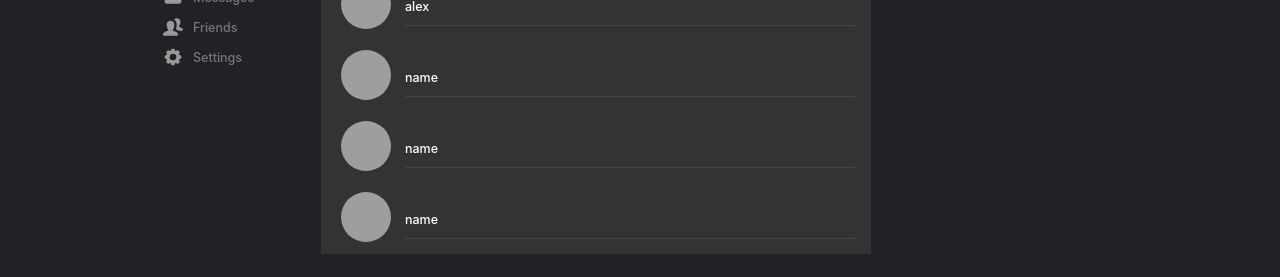
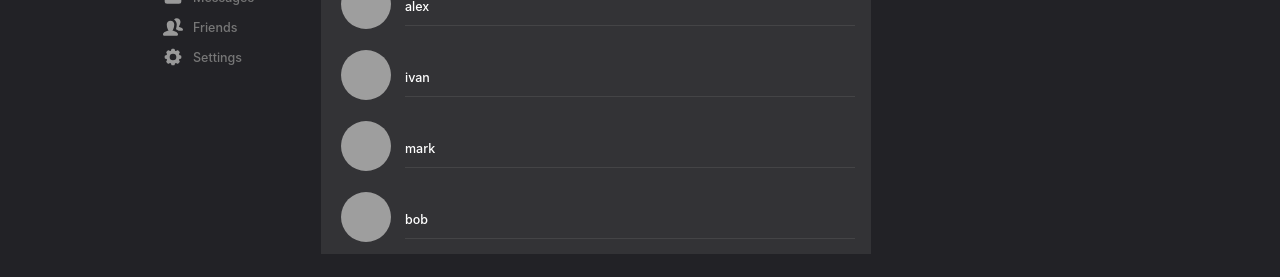
Before and after one commit to embracetheradiance/new-social-network, a React (Create React App) app: page /messages in a window 1280 px wide. Shown: the part 142-419 px from the top of the page. Built offline with nearby package versions, Linux system fonts and the light colour scheme; grey boxes are pictures that could not be loaded.

Commit message:
Add state and AddPost func

```diff
--- a/src/App.js
+++ b/src/App.js
@@ -3,12 +3,13 @@ import Header from './components/header';
 import MainPage from './components/main-page';
 
 
-function App() {
+function App(props) {
+
   return (
     <div>
       <body style={{backgroundColor:'#222226',height:'100vh'}}>
         <Header />
-        <MainPage />
+        <MainPage state={props.state}/>
       </body>
 
     </div>
--- a/src/components/chat.jsx
+++ b/src/components/chat.jsx
@@ -3,7 +3,22 @@ import File from '../images/file.svg'
 import Send from '../images/send.svg'
 import { NavLink } from 'react-router-dom';
 import Msg from './msg';
+import React from 'react';
 const Chat = () =>{
+    let messages =[
+
+    ]
+
+    let GetMsg = React.createRef()
+
+    let GetMessages = () =>{
+        let msg = GetMsg.current.value
+        let Message = {
+            msg:msg
+        }
+        messages.push(Message)
+    }
+
     return(
         <div className="chat">
             <div className="chat-header">
@@ -24,7 +39,7 @@ const Chat = () =>{
                 </div>
             </div>
             <div className="chat-body">
-                <Msg />
+               {messages.map(el=><Msg message={el.msg} />)}
             </div>
             <div className="chat-input">
                 <div className="chat-media">
@@ -32,10 +47,10 @@ const Chat = () =>{
                 </div>
                 {/* <div className="chat-textarea" contentEditable='true' role='textbox' data-placeholder='Write a message' aria-multiline='true'></div> */}
                 <div className="chat-textarea">
-                    <input placeholder='Write a message...'></input>
+                    <input ref={GetMsg} placeholder='Write a message...'></input>
                 </div>
                 <div className="chat-send-btn">
-                    <img src={Send} alt="" />
+                    <img onClick={GetMessages} src={Send} alt="" />
                 </div>
             </div>
 
--- a/src/components/main-page.jsx
+++ b/src/components/main-page.jsx
@@ -1,10 +1,12 @@
 import { BrowserRouter, Route } from "react-router-dom"
 import Chat from "./chat";
+
 import Messages from "./messages";
 import News from "./news"
 import SideBar from "./sidebar"
 
-const MainPage = () =>{
+
+const MainPage = (props) =>{
     return(
         <div className='main-page' style={{ width: '966px', margin: '0 auto', display: 'flex' }}>
             <BrowserRouter>
@@ -12,8 +14,8 @@ const MainPage = () =>{
                 <div className="page-body" style={{ width: '795px' }}>
 
                     <Route path='/me' component=''></Route>
-                    <Route path='/messages' component={Messages}></Route>
-                    <Route path='/news' component={News}></Route>
+                    <Route path='/messages' render={ () => <Messages dialogData={props.state.dialogData}/>}></Route>
+                    <Route path='/news' render={() => (<News state={props.state} />)}></Route>
                     <Route path='/chat/alex' component={Chat} ></Route>
 
 
--- a/src/components/messages.jsx
+++ b/src/components/messages.jsx
@@ -1,16 +1,16 @@
 import "../styles/messages.css"
 import Dialog from "./dialog"
-const Messages = () => {
+const Messages = (props) => {
+
+    let DialogElement = props.dialogData.map(dlg => <Dialog name={dlg.name} />)
+
     return(
         <div className="dialogs">
             <div className="search-dial">
                 <input placeholder='Search'/>
             </div>
             <ul className='_dialogs'>
-                <Dialog name='alex' />
-                <Dialog name='name'/>
-                <Dialog name='name'/>
-                <Dialog name='name'/>
+                {DialogElement}
             </ul>
         </div>
     );
--- a/src/components/msg.jsx
+++ b/src/components/msg.jsx
@@ -1,5 +1,5 @@
 import '../styles/msg.css'
-const Msg = () =>{
+const Msg = (props) =>{
     return(
         <div className="chat-contain">
             <div className="chat--avatar">
@@ -10,7 +10,7 @@ const Msg = () =>{
                     <span>name</span>
                 </div>
                 <div className="chat-msg">
-                    <span>first message</span>
+                    <span>{props.message}</span>
                 </div>
 
             </div>
--- a/src/components/news.jsx
+++ b/src/components/news.jsx
@@ -1,23 +1,45 @@
+import React from 'react'
 import Avatar from '../images/white-logo.jpg'
 import '../styles/news.css'
 import Post from './post'
-const News = () =>{
-    return(
+const News = (props) => {
+
+//  let posts = [
+//     {text:'asdasdasd'},
+//     {text:'asdasdasd'},
+//     {text:'asdasdasd'},
+//     ]
+
+    let GetText = React.createRef()
+
+    let post = () => {
+        let text = GetText.current.value
+        let  post = {
+            text: text,
+        }
+        props.state.addPost(post)
+
+    }
+
+
+
+    return (
         <div className='feed'>
             <div className="new-post">
                 <img src={Avatar}></img>
-                <div style={{width: '80%'}}>
-                    <input type="text" placeholder='Whats new?' />
+                <div style={{ width: '80%' }}>
+                    <input ref={GetText} type="text" placeholder='Whats new?' />
                 </div>
 
                 <div className="add-post-btn">
-                    <button id='post'>Post</button>
+                    <button onClick={post} id='post'>Post</button>
                 </div>
 
             </div>
-            <Post text='some text' />
-            <Post text='some text' />
-            <Post text='some text' />
+            {
+
+                props.state.posts.map(Element => <Post text={Element.text} />)
+            }
         </div>
     );
 }
--- a/src/index.js
+++ b/src/index.js
@@ -3,10 +3,14 @@ import ReactDOM from 'react-dom';
 import './index.css';
 import App from './App';
 import reportWebVitals from './reportWebVitals';
+import state from './redux/state'
+
+
+
 
 ReactDOM.render(
   <React.StrictMode>
-    <App />
+    <App state={state} />
   </React.StrictMode>,
   document.getElementById('root')
 );
--- /dev/null
+++ b/src/redux/state.js
@@ -0,0 +1,17 @@
+
+let state = {
+    dialogData: [
+        {id: 1,name: 'alex'},
+        {id: 2,name: 'ivan'},
+        {id: 3,name: 'mark'},
+        {id: 4,name: 'bob'}
+    ],
+    posts:[
+
+    ],
+    addPost(text){
+        this.posts.push(text)
+
+    }
+}
+export default state
```
